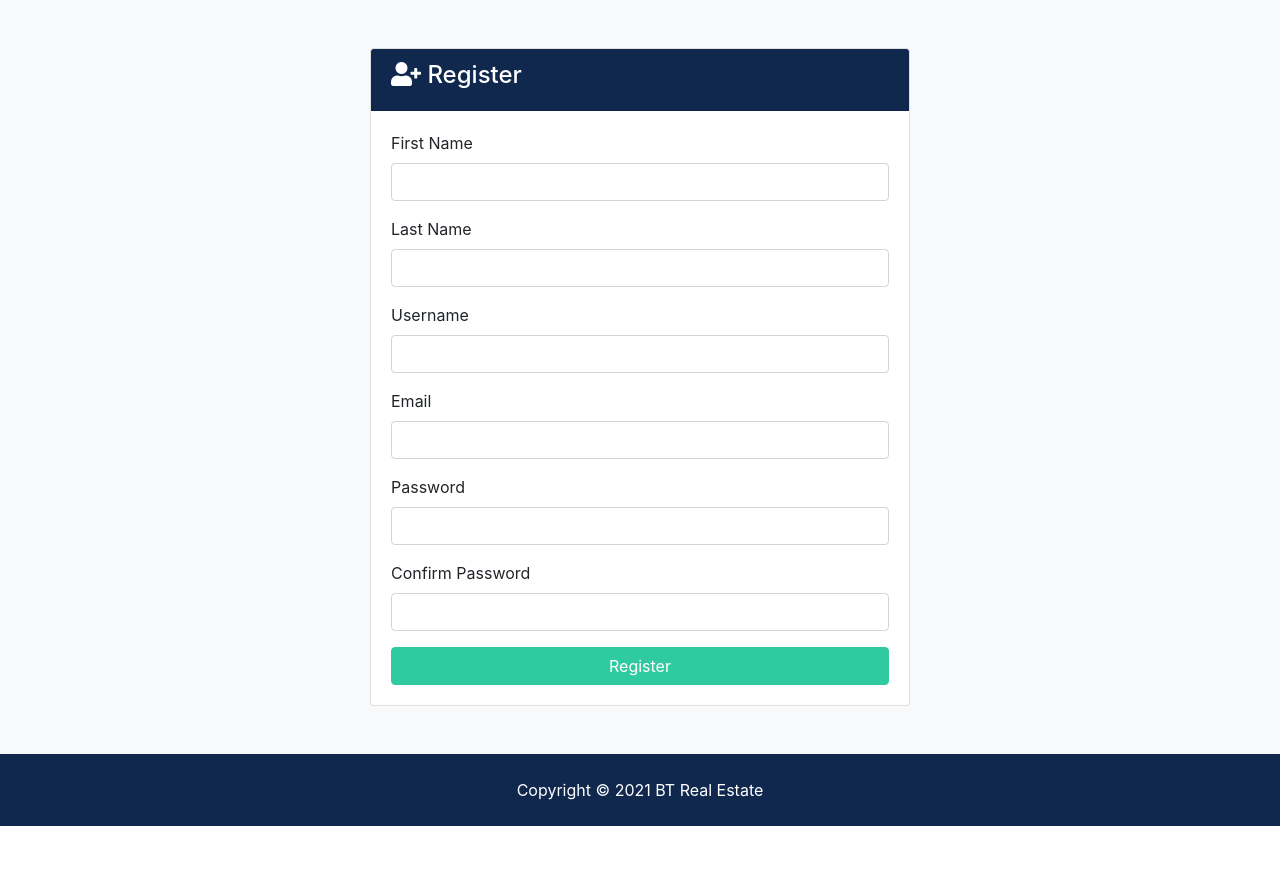
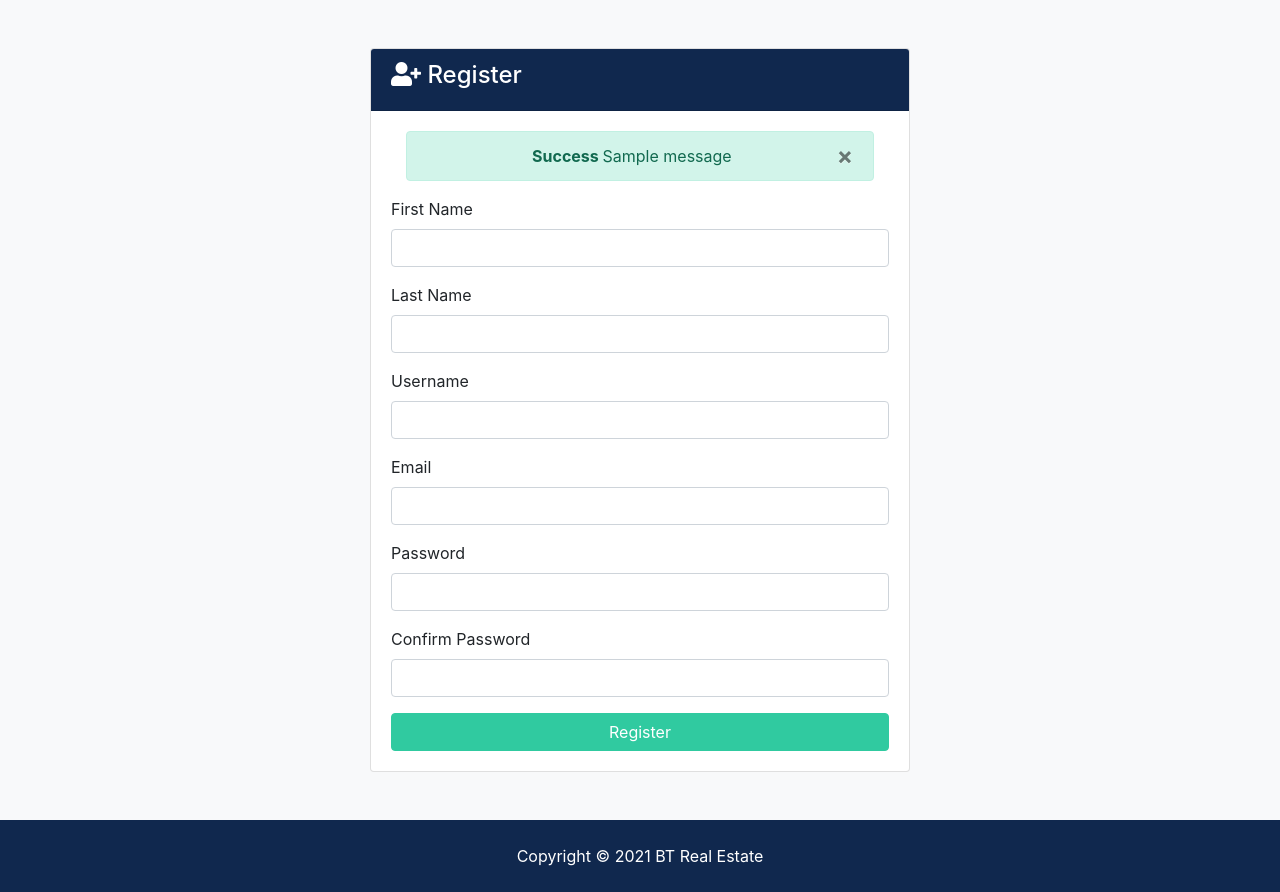
Before and after one commit to Freeman-md/btre_project, a Django app: template templates/accounts/register.html in a window 1280 px wide. Shown: the part 128-1020 px from the top of the page. Before the commit the page ends 954 px from the top, so only its background shows below. Run offline with Django 3.2, Linux system fonts and the light colour scheme; the template is opened without the code that fills it, so the values that code supplies are empty; tables that the repository leaves empty hold one stand-in row (values such as "Sample post"); one stand-in notice (Sample message) is shown; parts of the project's set-up code (start-up, migrations or seed data) failed here and were passed over; some libraries are stand-ins or nearby versions.

Commit message:
Message Alerts

```diff
--- a/templates/accounts/login.html
+++ b/templates/accounts/login.html
@@ -12,6 +12,8 @@
                 <i class="fas fa-sign-in-alt"></i> Login</h4>
             </div>
             <div class="card-body">
+              <!-- Alerts -->
+              {% include 'partials/_alerts.html' %}
               <form action="{% url 'login' %}" method="post">
                   {% csrf_token %}
                 <div class="form-group">
--- a/templates/accounts/register.html
+++ b/templates/accounts/register.html
@@ -12,6 +12,8 @@
                 <i class="fas fa-user-plus"></i> Register</h4>
             </div>
             <div class="card-body">
+                <!-- Alerts -->
+                {% include 'partials/_alerts.html' %}
                 <form action="{% url 'register' %}" method="post">
                   {% csrf_token %}
                   <div class="form-group">
--- /dev/null
+++ b/templates/partials/_alerts.html
@@ -0,0 +1,17 @@
+{% if messages %}
+    {% for message in messages %}
+        <div id="message" class="container">
+            <div class="alert alert-{{ message.tags }} alert-dismissable text-center" role="alert">
+                <button class="close" type="button" data-dismiss="alert"><span aria-hidden="true">&times;</span></button>
+                <strong>
+                    {% if message.level == DEFAULT_MESSAGE_LEVELS.ERROR %}
+                    Error:
+                    {% else %}
+                    {{ message.tags | title }}
+                    {% endif %}
+                </strong>
+                {{ message }}
+            </div>
+        </div>
+    {% endfor %}
+{% endif %}
```
Also changed, not shown: accounts/views.py (+4 -3 lines), btre/settings.py (+8 -0 lines).
